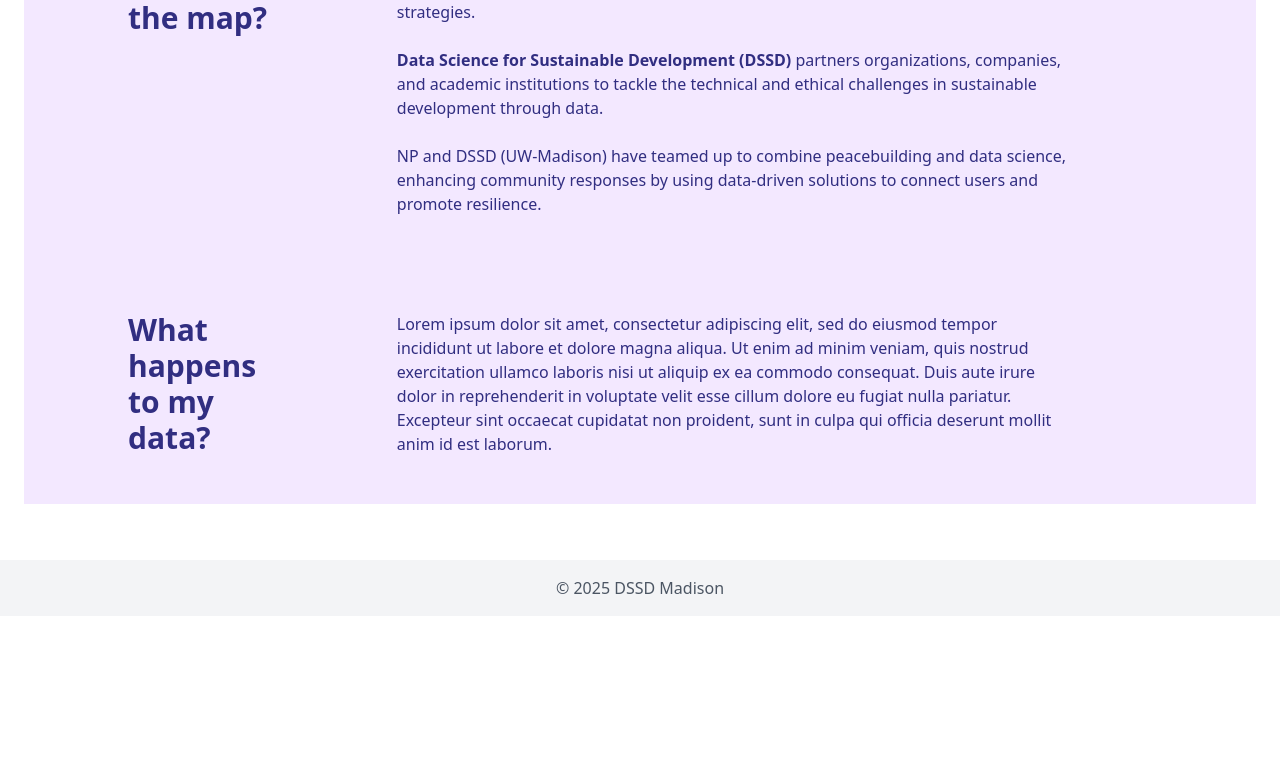
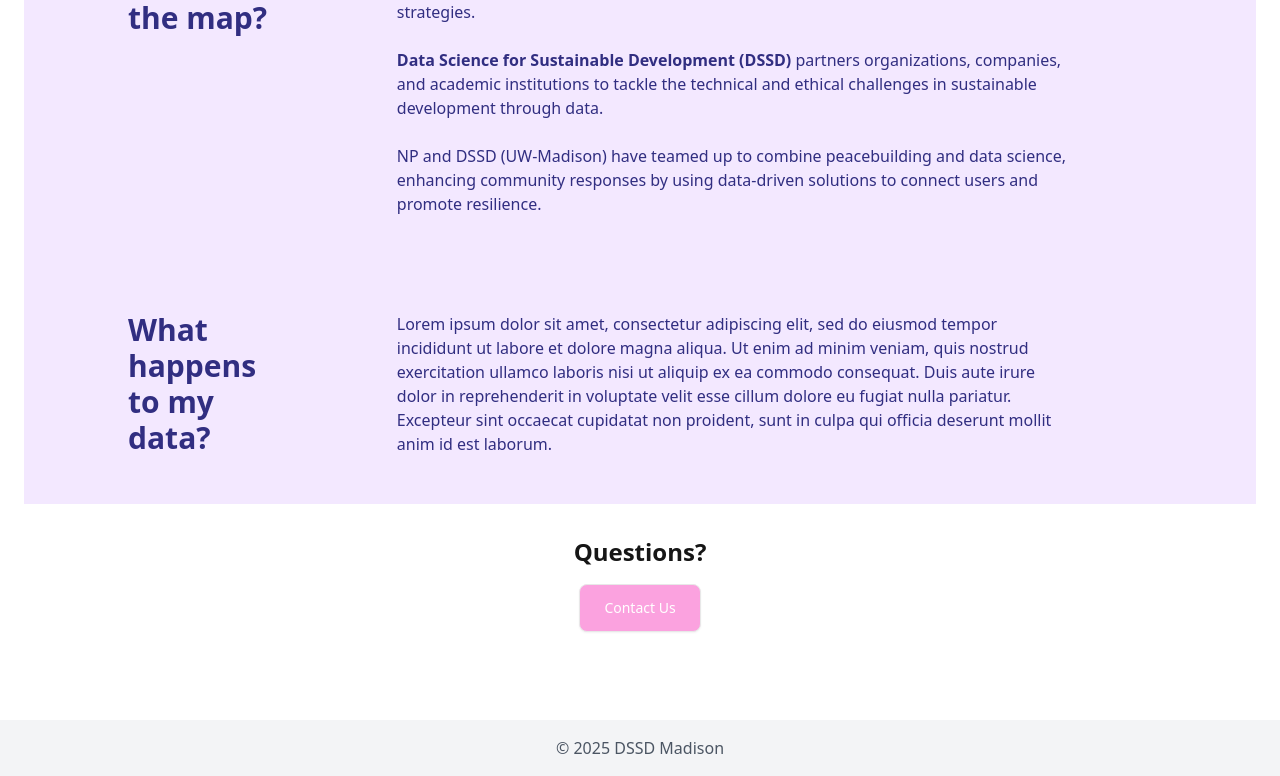
Before and after one commit to cornershopcreative/Nonviolent-Peaceforce, a React (Vite) app in the folder frontend/: page /about in a window 1280 px wide. Shown: the part 916-1692 px from the top of the page. Before the commit the page ends 1532 px from the top, so only its background shows below. Built offline with nearby package versions, Linux system fonts and the light colour scheme.

Commit message:
remove questions button from addyours, add questions button to about

```diff
--- a/frontend/src/pages/About.jsx
+++ b/frontend/src/pages/About.jsx
@@ -2,6 +2,7 @@ import React from 'react';
 
 const About = () => {
   return (
+    <div>
       <div className="flex flex-col min-h-screen bg-purple-100">
         {/* Main Content Section */}
         <section className="py-12 px-8 md:px-16 lg:px-24">
@@ -91,6 +92,17 @@ const About = () => {
           </div>
         </section>
       </div>
+      {/* Call to Action / Questions Button */}
+      <div className="py-8 flex flex-col items-center gap-4">
+        <h1 className="text-2xl font-semibold">Questions?</h1>
+        <button
+          className="px-6 py-2 rounded-lg btn text-white font-medium"
+          style={{ backgroundColor: '#fba2df' }}
+        >
+          Contact Us
+        </button>
+    </div>
+  </div>
   );
 };
 
--- a/frontend/src/pages/AddYours.jsx
+++ b/frontend/src/pages/AddYours.jsx
@@ -139,10 +139,6 @@ const AddYours = () => {
         </div>
       </section>
 
-      {/* Call to Action / Questions Button */}
-      <section className="py-8 flex justify-center">
-        <button className="btn btn-primary">Questions?</button>
-      </section>
 
       {/* Footer */}
       <footer className="bg-purple-200 text-center p-8 mt-auto">
```
Lines whose indentation alone changed are shown as unchanged.
